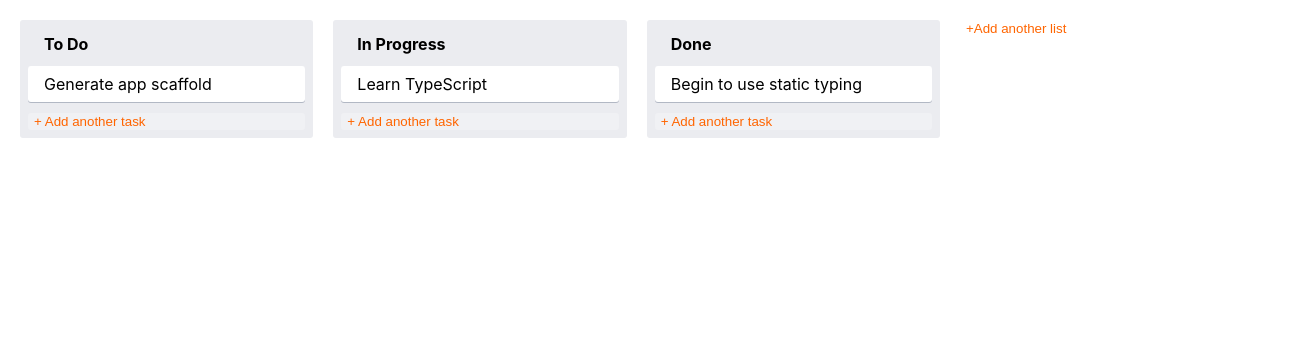
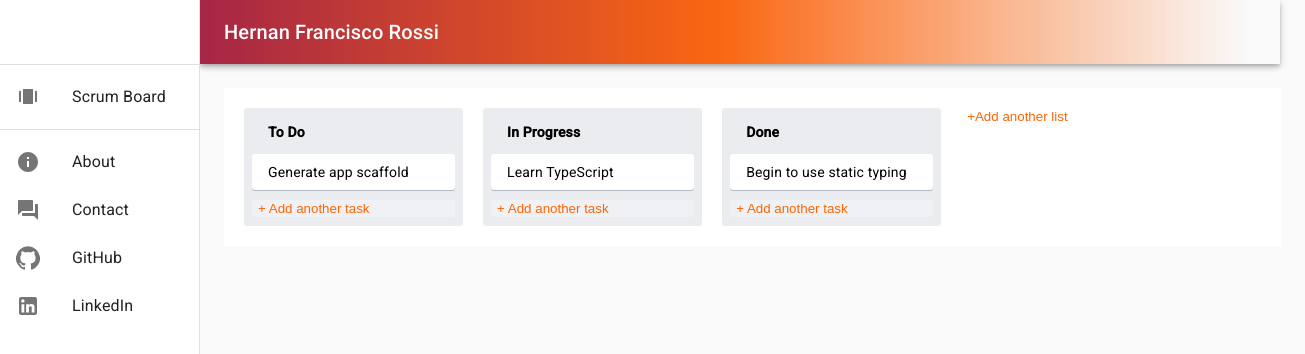
Before and after one commit to HernanRossi/TaskBoard, a React (Create React App) app: page / in a window 1280 px wide. Shown: the top 354 px of the page, 1305 px wide, since content can reach past the window. Built offline with nearby package versions, Linux system fonts and the light colour scheme.

Commit message:
Add material-ui side bar

```diff
--- a/src/App.tsx
+++ b/src/App.tsx
@@ -1,6 +1,6 @@
 import React from 'react';
 import './styles/App.css';
-import { Card, Column, AddNewItem, CustomDragLayer } from './components'
+import { Card, Column, AddNewItem, CustomDragLayer, PermanentDrawerLeft } from './components'
 import { AppContainer } from './styles/styles'
 import { useAppState } from './context';
 
@@ -9,6 +9,8 @@ function App() {
   const { state, dispatch } = useAppState()
 
   return (
+    <PermanentDrawerLeft>
+      <div>
         <AppContainer>
           <CustomDragLayer />
           {state.lists.map((list, i) => (
@@ -18,6 +20,8 @@ function App() {
             toggleButtonText="+Add another list"
             onAdd={text => dispatch({ type: "ADD_LIST", payload: text })} />
         </AppContainer>
+      </div>
+    </PermanentDrawerLeft>
   );
 }
 
--- a/src/components/MenuDrawer.tsx
+++ b/src/components/MenuDrawer.tsx
@@ -1,11 +1,45 @@
 import React from 'react';
 import { useStyles } from "../styles/material-ui-styles"
 import { makeStyles } from '@material-ui/core/styles'
-import { CssBaseline, AppBar, Toolbar, Drawer, Typography, Divider, List, ListItem, ListItemText, ListItemIcon } from "@material-ui/core";
-import InboxIcon from '@material-ui/icons/MoveToInbox';
-import MailIcon from '@material-ui/icons/Mail';
+import { CssBaseline, AppBar, Toolbar, Drawer, Typography, Divider, List, ListItem, ListItemText, ListItemIcon, SvgIconTypeMap, SvgIcon } from "@material-ui/core"
+import AmpStoriesIcon from '@material-ui/icons/AmpStories'
+import GitHubIcon from '@material-ui/icons/GitHub'
+import LinkedInIcon from '@material-ui/icons/LinkedIn'
+import QuestionAnswerIcon from '@material-ui/icons/QuestionAnswer'
+import InfoIcon from '@material-ui/icons/Info'
 
-export const PermanentDrawerLeft = () => {
+type IconMapping = {
+  scrum_board: JSX.Element
+  about: JSX.Element
+  contact: JSX.Element
+  github: JSX.Element
+  linkedin: JSX.Element
+}
+
+const iconMapping: IconMapping = {
+  scrum_board: <AmpStoriesIcon/>,
+  about: <InfoIcon/>,
+  contact: <QuestionAnswerIcon/>,
+  github: <GitHubIcon/>,
+  linkedin: <LinkedInIcon/>,
+}
+
+type SectionLabels = {
+  scrum_board: string
+  about: string
+  contact: string
+  github: string
+  linkedin: string
+}
+
+const sectionLabels: SectionLabels = {
+  scrum_board: 'Scrum Board',
+  about: 'About',
+  contact: 'Contact',
+  github: 'GitHub',
+  linkedin: 'LinkedIn'
+}
+export const PermanentDrawerLeft = ({ children }: React.PropsWithChildren<{}>) => {
   const classes: any = useStyles();
 
   return (
@@ -14,7 +48,7 @@ export const PermanentDrawerLeft = () => {
       <AppBar position="fixed" className={classes.appBar}>
         <Toolbar>
           <Typography variant="h6" noWrap>
-            Permanent drawer
+            Hernan Francisco Rossi
           </Typography>
         </Toolbar>
       </AppBar>
@@ -29,27 +63,27 @@ export const PermanentDrawerLeft = () => {
         <div className={classes.toolbar} />
         <Divider />
         <List>
-          {['Scrum Board', 'About', 'Contact', 'Github', 'LinkedIn'].map((text, index) => (
-            <ListItem button key={text}>
-              <ListItemIcon>{index % 2 === 0 ? <InboxIcon /> : <MailIcon />}</ListItemIcon>
-              <ListItemText primary={text} />
+          {['scrum_board'].map((label, index) => (
+            <ListItem button key={label}>
+              <ListItemIcon>{iconMapping[label as keyof IconMapping]}</ListItemIcon>
+              <ListItemText primary={sectionLabels[label as keyof SectionLabels]} />
             </ListItem>
           ))}
         </List>
         <Divider />
         <List>
-          {['All mail', 'Trash', 'Spam'].map((text, index) => (
-            <ListItem button key={text}>
-              <ListItemIcon>{index % 2 === 0 ? <InboxIcon /> : <MailIcon />}</ListItemIcon>
-              <ListItemText primary={text} />
+          {['about', 'contact', 'github', 'linkedin'].map((label, index) => (
+            <ListItem button key={label}>
+               <ListItemIcon>{iconMapping[label as keyof IconMapping]}</ListItemIcon>
+              <ListItemText primary={sectionLabels[label as keyof SectionLabels]} />
             </ListItem>
           ))}
         </List>
       </Drawer>
       <main className={classes.content}>
         <div className={classes.toolbar} />
-
-        </main>
+        {children}
+      </main>
     </div>
   )
 }
--- a/src/components/index.ts
+++ b/src/components/index.ts
@@ -3,11 +3,13 @@ import { Card } from './Card'
 import { Column } from './Column'
 import { NewItemForm } from './NewItemForm'
 import { CustomDragLayer } from './CustomDragLayer'
+import { PermanentDrawerLeft } from './MenuDrawer'
 
 export {
   AddNewItem,
   Card,
   Column,
   NewItemForm,
-  CustomDragLayer
+  CustomDragLayer,
+  PermanentDrawerLeft
 }
--- a/src/styles/App.css
+++ b/src/styles/App.css
@@ -1,3 +1,4 @@
+
 .App {
   text-align: center;
 }
--- a/src/styles/index.css
+++ b/src/styles/index.css
@@ -1,8 +1,8 @@
+@import url('https://fonts.googleapis.com/css2?family=Roboto:wght@400;500&display=swap');
+
 body {
   margin: 0;
-  font-family: -apple-system, BlinkMacSystemFont, 'Segoe UI', 'Roboto', 'Oxygen',
-    'Ubuntu', 'Cantarell', 'Fira Sans', 'Droid Sans', 'Helvetica Neue',
-    sans-serif;
+  font-family: 'Roboto', sans-serif;
   -webkit-font-smoothing: antialiased;
   -moz-osx-font-smoothing: grayscale;
 }
--- a/src/styles/material-ui-styles.ts
+++ b/src/styles/material-ui-styles.ts
@@ -1,60 +1,29 @@
 import { makeStyles } from "@material-ui/core";
 
-const drawerWidth = 240
+const drawerWidth = 200
 
 export const useStyles = makeStyles((theme) => ({
   root: {
-    display: 'flex',
+    display: "flex",
+    color: '#000',
   },
   appBar: {
-    transition: theme.transitions.create(['margin', 'width'], {
-      easing: theme.transitions.easing.sharp,
-      duration: theme.transitions.duration.leavingScreen,
-    }),
-  },
-  appBarShift: {
     width: `calc(100% - ${drawerWidth}px)`,
     marginLeft: drawerWidth,
-    transition: theme.transitions.create(['margin', 'width'], {
-      easing: theme.transitions.easing.easeOut,
-      duration: theme.transitions.duration.enteringScreen,
-    }),
-  },
-  menuButton: {
-    marginRight: theme.spacing(2),
-  },
-  hide: {
-    display: 'none',
+    background: 'linear-gradient(90deg, rgba(166,38,70,1) 0%, rgba(249,91,0,0.927608543417367) 48%, rgba(249,249,249,0.7651435574229692) 97%)'
   },
   drawer: {
     width: drawerWidth,
-    flexShrink: 0,
+    flexShrink: 0
   },
   drawerPaper: {
-    width: drawerWidth,
+    width: drawerWidth
   },
-  drawerHeader: {
-    display: 'flex',
-    alignItems: 'center',
-    padding: theme.spacing(0, 1),
-    // necessary for content to be below app bar
-    ...theme.mixins.toolbar,
-    justifyContent: 'flex-end',
-  },
+  // necessary for content to be below app bar
+  toolbar: theme.mixins.toolbar,
   content: {
     flexGrow: 1,
-    padding: theme.spacing(3),
-    transition: theme.transitions.create('margin', {
-      easing: theme.transitions.easing.sharp,
-      duration: theme.transitions.duration.leavingScreen,
-    }),
-    marginLeft: -drawerWidth,
-  },
-  contentShift: {
-    transition: theme.transitions.create('margin', {
-      easing: theme.transitions.easing.easeOut,
-      duration: theme.transitions.duration.enteringScreen,
-    }),
-    marginLeft: 0,
-  },
-}))
+    backgroundColor: theme.palette.background.default,
+    padding: theme.spacing(3)
+  }
+}));
--- a/src/styles/styles.ts
+++ b/src/styles/styles.ts
@@ -1,5 +1,4 @@
 import styled from 'styled-components'
-
 export const AppContainer = styled.div`
   align-items: flex-start;
   background-color: #ffffff;
```
Lines whose indentation alone changed are shown as unchanged.
